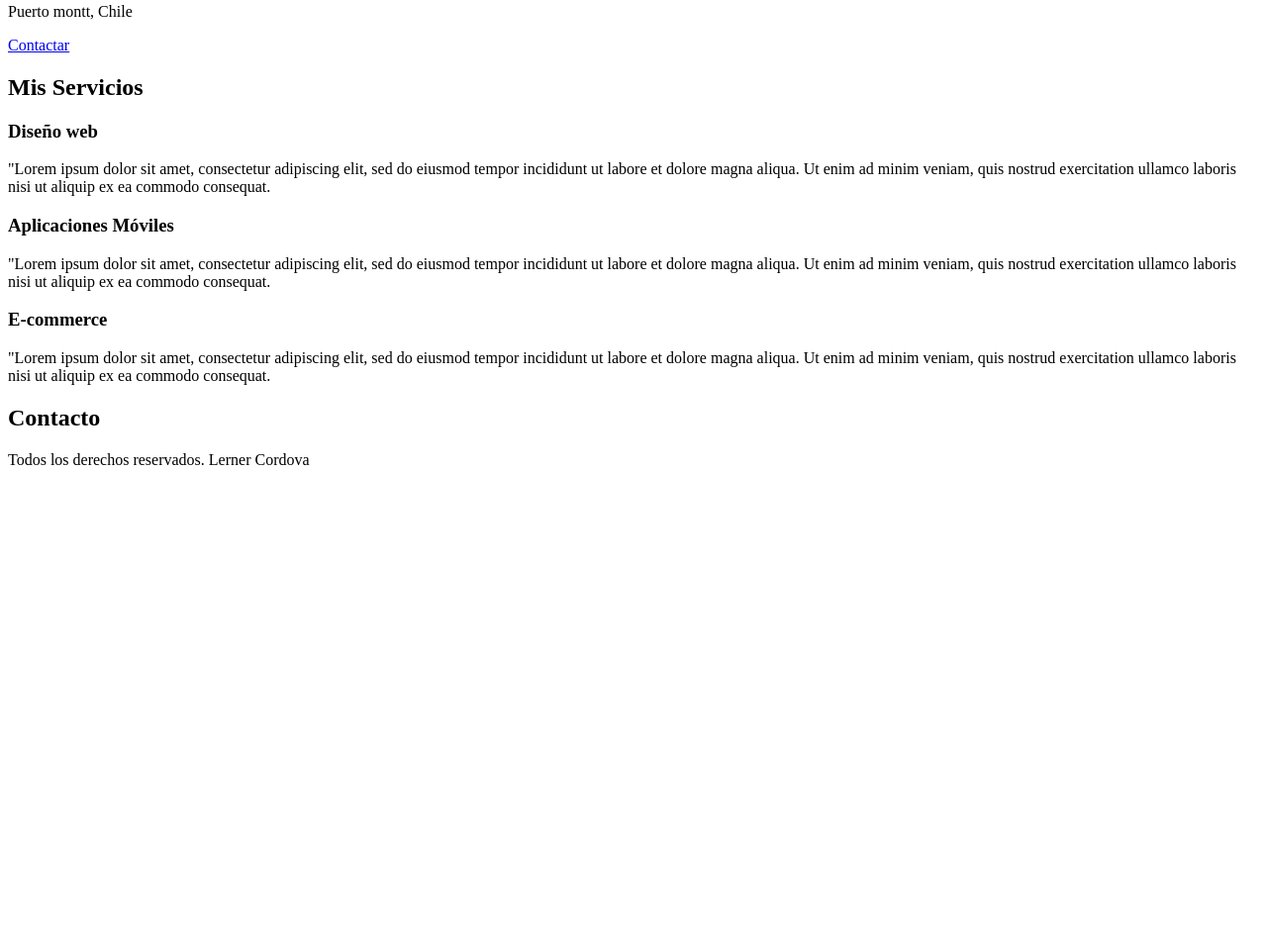
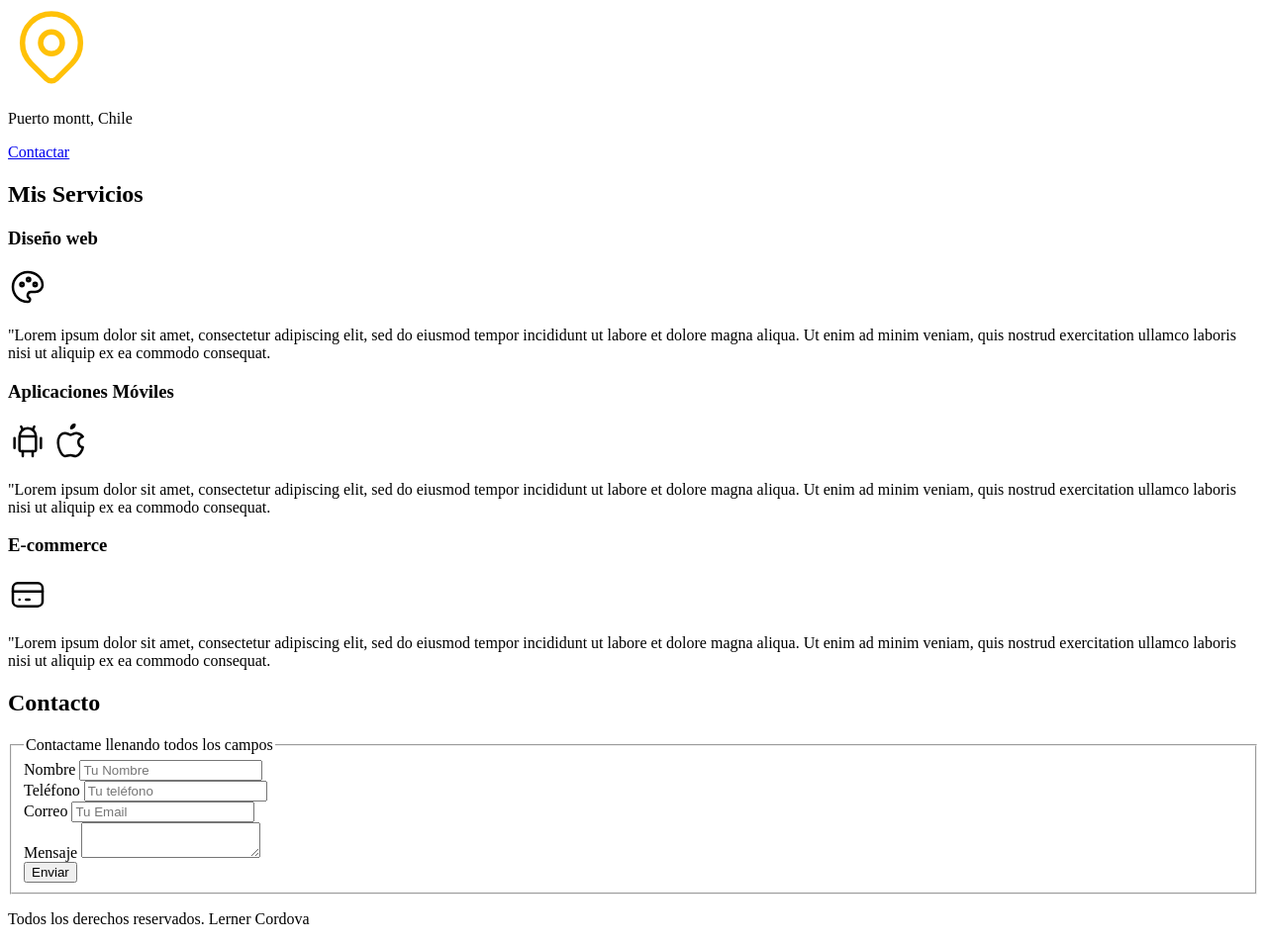
Before and after one commit to Lerndatadev/Proyecto-freelancer, a plain HTML site: page index.html in a window 1280 px wide. Shown: the part 162-1116 px from the top of the page at 99% size. Before the commit the page ends 800 px from the top, so only its background shows below. Drawn offline with Linux system fonts and the light colour scheme.

Commit message:
Actualiza el index

```diff
--- a/index.html
+++ b/index.html
@@ -19,6 +19,11 @@
 
     <section>
         <h2>Diseño y Desarrollo web Freelancer</h2>
+        <svg xmlns="http://www.w3.org/2000/svg" class="icon icon-tabler icon-tabler-map-pin" width="88" height="88" viewBox="0 0 24 24" stroke-width="1.5" stroke="#ffc107" fill="none" stroke-linecap="round" stroke-linejoin="round">
+            <path stroke="none" d="M0 0h24v24H0z" fill="none"/>
+            <path d="M9 11a3 3 0 1 0 6 0a3 3 0 0 0 -6 0" />
+            <path d="M17.657 16.657l-4.243 4.243a2 2 0 0 1 -2.827 0l-4.244 -4.243a8 8 0 1 1 11.314 0z" />
+        </svg>
         <p>Puerto montt, Chile</p>
 
         <a href="#">Contactar</a>
@@ -28,16 +33,45 @@
         <h2>Mis Servicios</h2>
         <section>
             <h3>Diseño web</h3>
+                <svg xmlns="http://www.w3.org/2000/svg" class="icon icon-tabler icon-tabler-palette" width="40" height="40" viewBox="0 0 24 24" stroke-width="1.5" stroke="#000000" fill="none" stroke-linecap="round" stroke-linejoin="round">
+                    <path stroke="none" d="M0 0h24v24H0z" fill="none"/>
+                    <path d="M12 21a9 9 0 0 1 0 -18c4.97 0 9 3.582 9 8c0 1.06 -.474 2.078 -1.318 2.828c-.844 .75 -1.989 1.172 -3.182 1.172h-2.5a2 2 0 0 0 -1 3.75a1.3 1.3 0 0 1 -1 2.25" />
+                    <path d="M8.5 10.5m-1 0a1 1 0 1 0 2 0a1 1 0 1 0 -2 0" />
+                    <path d="M12.5 7.5m-1 0a1 1 0 1 0 2 0a1 1 0 1 0 -2 0" />
+                    <path d="M16.5 10.5m-1 0a1 1 0 1 0 2 0a1 1 0 1 0 -2 0" />
+                </svg>
             <p>"Lorem ipsum dolor sit amet, consectetur adipiscing elit, sed do eiusmod tempor incididunt ut labore et dolore magna aliqua.
                Ut enim ad minim veniam, quis nostrud exercitation ullamco laboris nisi ut aliquip ex ea commodo consequat.</p>
         </section>
         <section>
             <h3>Aplicaciones Móviles</h3>
+                <svg xmlns="http://www.w3.org/2000/svg" class="icon icon-tabler icon-tabler-brand-android" width="40" height="40" viewBox="0 0 24 24" stroke-width="1.5" stroke="#000000" fill="none" stroke-linecap="round" stroke-linejoin="round">
+                    <path stroke="none" d="M0 0h24v24H0z" fill="none"/>
+                    <path d="M4 10l0 6" />
+                    <path d="M20 10l0 6" />
+                    <path d="M7 9h10v8a1 1 0 0 1 -1 1h-8a1 1 0 0 1 -1 -1v-8a5 5 0 0 1 10 0" />
+                    <path d="M8 3l1 2" />
+                    <path d="M16 3l-1 2" />
+                    <path d="M9 18l0 3" />
+                    <path d="M15 18l0 3" />
+                </svg>
+                <svg xmlns="http://www.w3.org/2000/svg" class="icon icon-tabler icon-tabler-brand-apple" width="40" height="40" viewBox="0 0 24 24" stroke-width="1.5" stroke="#000000" fill="none" stroke-linecap="round" stroke-linejoin="round">
+                    <path stroke="none" d="M0 0h24v24H0z" fill="none"/>
+                    <path d="M8.286 7.008c-3.216 0 -4.286 3.23 -4.286 5.92c0 3.229 2.143 8.072 4.286 8.072c1.165 -.05 1.799 -.538 3.214 -.538c1.406 0 1.607 .538 3.214 .538s4.286 -3.229 4.286 -5.381c-.03 -.011 -2.649 -.434 -2.679 -3.23c-.02 -2.335 2.589 -3.179 2.679 -3.228c-1.096 -1.606 -3.162 -2.113 -3.75 -2.153c-1.535 -.12 -3.032 1.077 -3.75 1.077c-.729 0 -2.036 -1.077 -3.214 -1.077z" />
+                    <path d="M12 4a2 2 0 0 0 2 -2a2 2 0 0 0 -2 2" />
+                </svg>
             <p>"Lorem ipsum dolor sit amet, consectetur adipiscing elit, sed do eiusmod tempor incididunt ut labore et dolore magna aliqua.
                Ut enim ad minim veniam, quis nostrud exercitation ullamco laboris nisi ut aliquip ex ea commodo consequat.</p>
         </section>
         <section>
             <h3>E-commerce</h3>
+                <svg xmlns="http://www.w3.org/2000/svg" class="icon icon-tabler icon-tabler-credit-card" width="40" height="40" viewBox="0 0 24 24" stroke-width="1.5" stroke="#000000" fill="none" stroke-linecap="round" stroke-linejoin="round">
+                    <path stroke="none" d="M0 0h24v24H0z" fill="none"/>
+                    <path d="M3 5m0 3a3 3 0 0 1 3 -3h12a3 3 0 0 1 3 3v8a3 3 0 0 1 -3 3h-12a3 3 0 0 1 -3 -3z" />
+                    <path d="M3 10l18 0" />
+                    <path d="M7 15l.01 0" />
+                    <path d="M11 15l2 0" />
+                </svg>
             <p>"Lorem ipsum dolor sit amet, consectetur adipiscing elit, sed do eiusmod tempor incididunt ut labore et dolore magna aliqua.
                Ut enim ad minim veniam, quis nostrud exercitation ullamco laboris nisi ut aliquip ex ea commodo consequat.</p>
         </section>
@@ -45,6 +79,38 @@
 
     <section>
         <h2>Contacto</h2>
+
+        <form>
+           <fieldset>
+             <legend>Contactame llenando todos los campos</legend>
+
+            <div>
+                <label>Nombre</label>
+                <input type="text" placeholder="Tu Nombre">
+            </div>
+
+            <div>
+                <label>Teléfono</label>
+                <input type="tel" placeholder="Tu teléfono">
+            </div>
+
+            <div>
+                <label>Correo</label>
+                <input type="email" placeholder="Tu Email">
+            </div>
+
+            <div>
+                <label>Mensaje</label>
+                <textarea></textarea>
+            </div>
+
+            <div>
+                <input type="submit" value="Enviar">
+            </div>
+
+           </fieldset>
+        </form>
+
     </section>
 
     <footer>
```
